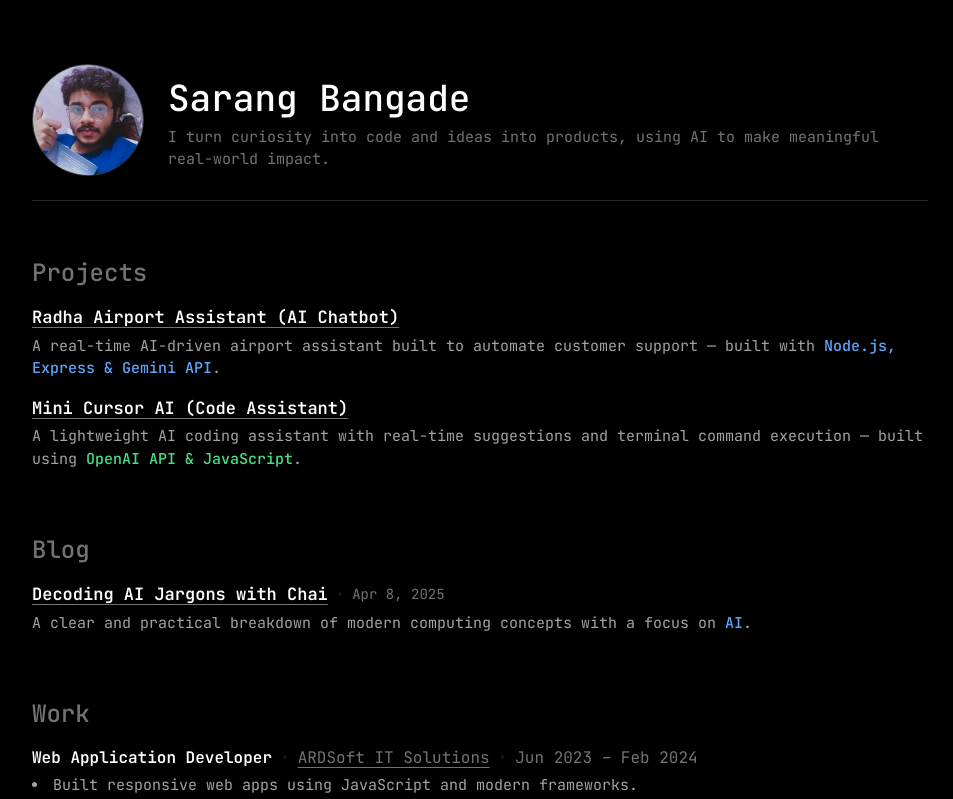
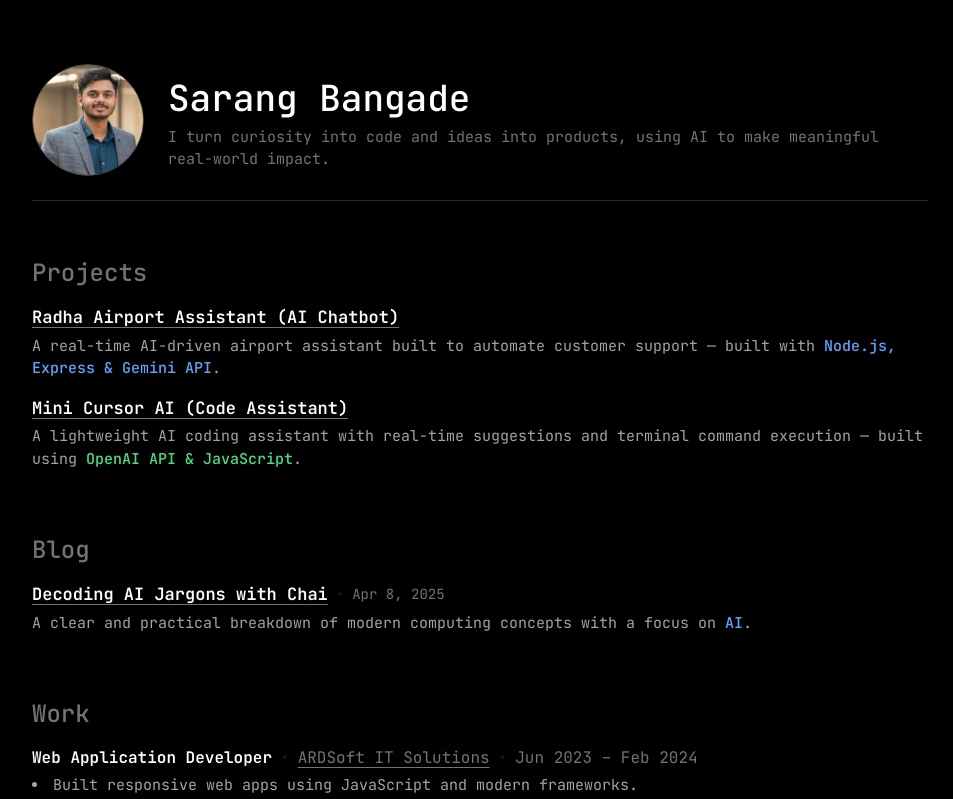
Before and after one commit to Sarang-Bangade/my_portfolio, a Next.js app: page / in a window 1280 px wide. Shown: the top 799 px of the page, without its empty margins (160-1113 px from the left). Built offline with nearby package versions, Linux system fonts and the light colour scheme.

Commit message:
picture updated

```diff
--- a/src/components/Main.jsx
+++ b/src/components/Main.jsx
@@ -1,5 +1,4 @@
 export default function Main() {
-
 
   return (
     <div className="bg-black min-h-screen w-full flex flex-col text-[16px]">
@@ -8,7 +7,7 @@ export default function Main() {
         {/* Header */}
         <div className="flex flex-col md:flex-row items-center md:items-center justify-between gap-6">
           <img
-            src="me.png"
+            src="professional_sarang.jpeg"
             alt="Sarang Bangade"
             className="aspect-square h-28 rounded-full border border-neutral-700 object-cover"
           />
```
Also changed, not shown: public/professional_sarang.jpeg (added).
